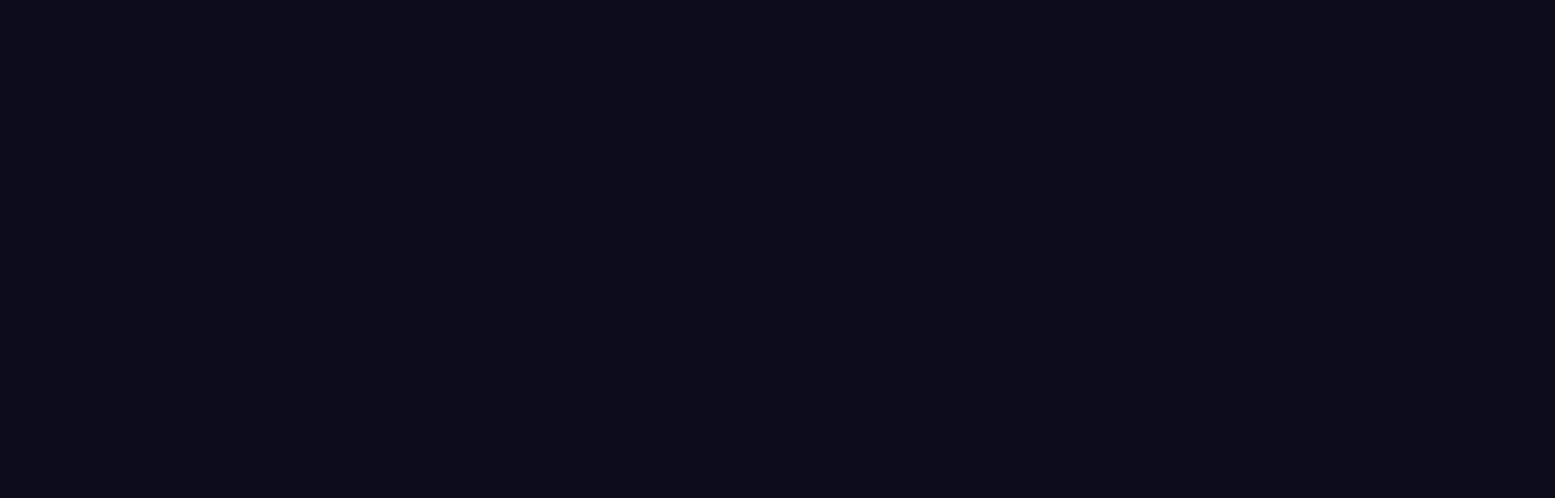
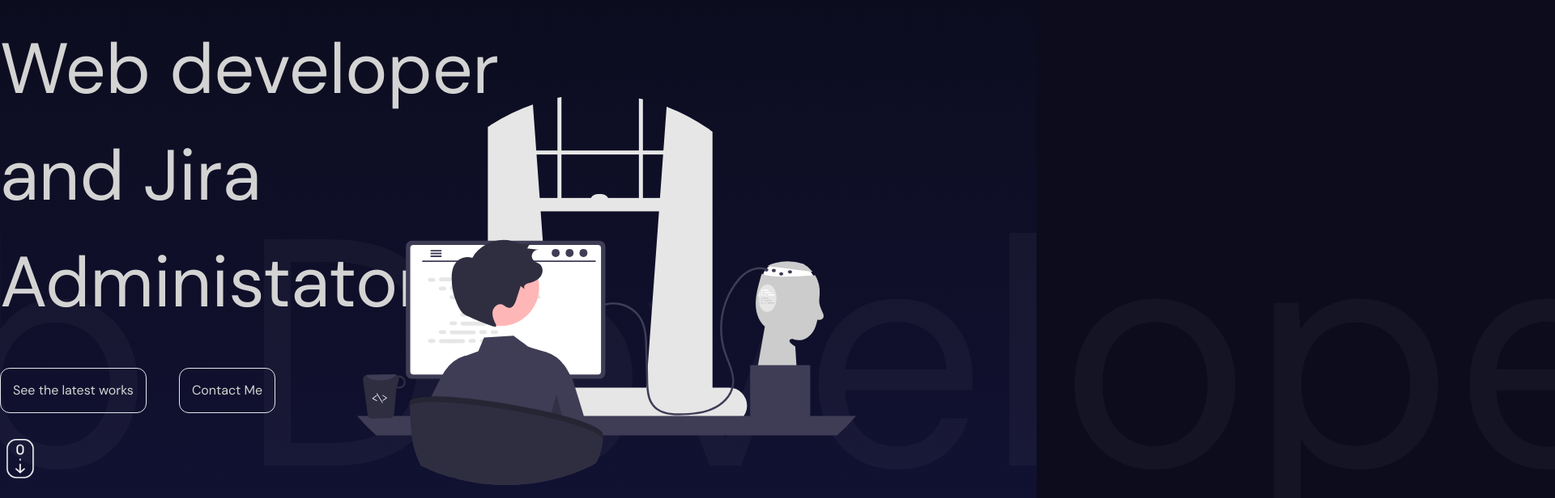
Before and after one commit to Ravyar19/Ravyar-portfolio, a React (Vite) app: page / in a window 1280 px wide. Shown: the part 180-796 px from the top of the page at 81% size, 1920 px wide, since content can reach past the window. Built offline with nearby package versions, Linux system fonts and the light colour scheme.

Commit message:
Hero Section

```diff
--- a/src/App.tsx
+++ b/src/App.tsx
@@ -1,10 +1,12 @@
 import Navbar from './components/navbar/Navbar';
+import Hero from './components/navbar/hero/Hero';
 
 function App() {
   return (
     <div>
       <section id='Homepage'>
         <Navbar />
+        <Hero />
       </section>
       <section id='Services'>Parrallax</section>
       <section>Services</section>
--- a/src/components/navbar/Navbar.tsx
+++ b/src/components/navbar/Navbar.tsx
@@ -24,7 +24,7 @@
           transition={{
             duration: 0.5,
           }}
-          className=' font-bold  '
+          className=' font-bold text-2xl  '
         >
           Ravyar Aram
         </motion.span>
--- /dev/null
+++ b/src/components/navbar/hero/Hero.tsx
@@ -0,0 +1,99 @@
+import { motion } from 'framer-motion';
+import HeroImg from '../../../assets/hero.svg';
+import Scroll from '../../../assets/scroll.png';
+
+const textVariants = {
+  initial: {
+    x: -500,
+    opacity: 0,
+  },
+  animate: {
+    x: 0,
+    opacity: 1,
+    transition: {
+      duration: 1,
+      staggerChildren: 0.1,
+    },
+  },
+  scrollButton: {
+    opacity: 0,
+    y: 10,
+    transition: {
+      duration: 2,
+      repeat: Infinity,
+    },
+  },
+};
+const sliderVariants = {
+  initial: {
+    x: 0,
+  },
+  animate: {
+    x: '-220%',
+    transition: {
+      repeat: Infinity,
+      repeatType: 'mirror',
+      duration: 20,
+    },
+  },
+};
+
+const Hero = () => {
+  return (
+    <div className='h-[calc(100vh-100px)]  hero relative'>
+      <div className='max-w-[1366px]  h-full mx-auto'>
+        <motion.div
+          initial='initial'
+          animate='animate'
+          variants={textVariants}
+          className='h-full flex flex-col justify-center gap-[40px]'
+        >
+          <motion.h1
+            variants={textVariants}
+            className='text-4xl text-purple-600 tracking-[10px]	  '
+          >
+            Ravyar Aram
+          </motion.h1>
+          <motion.h1
+            variants={textVariants}
+            className='text-[88px] max-w-[740px] '
+          >
+            Web developer and Jira Administator
+          </motion.h1>
+          <motion.div variants={textVariants} className='flex gap-10'>
+            <motion.button
+              variants={textVariants}
+              className='p-[15px] border-[1px] rounded-xl'
+            >
+              See the latest works
+            </motion.button>
+            <motion.button
+              variants={textVariants}
+              className='p-[15px] border-[1px] rounded-xl'
+            >
+              Contact Me
+            </motion.button>
+          </motion.div>
+          <img
+            src={Scroll}
+            alt=''
+            className='w-[50px] animate-bounce cursor-pointer'
+          />
+        </motion.div>
+        <motion.div
+          variants={sliderVariants}
+          initial='initial'
+          animate='animate'
+          className='absolute bottom-[-120px] text-[50vh] w-[50%] whitespace-nowrap text-[#ffffff09]	  '
+        >
+          Web Developer Designer Jira Admin
+        </motion.div>
+        <div className='h-full absolute top-[200px] right-[100px] '>
+          <img src={HeroImg} alt='' className='overflow-hidden w-5/6' />
+        </div>
+      </div>
+    </div>
+  );
+};
+
+export default Hero;
--- a/src/index.css
+++ b/src/index.css
@@ -30,3 +30,7 @@
   background-color: #0c0c1d;
   color: lightgray;
 }
+
+.hero {
+  background: linear-gradient(180deg, #0c0c1d, #111132);
+}
```
Also changed, not shown: src/assets/hero.svg (added).
